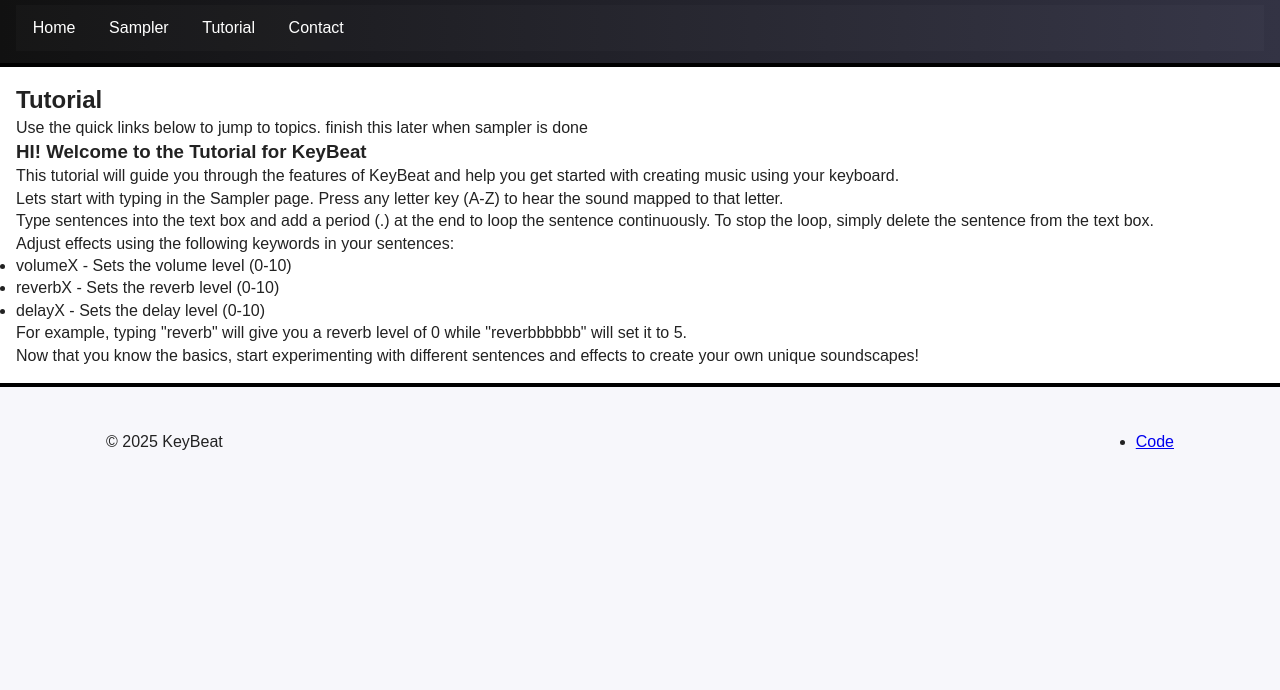
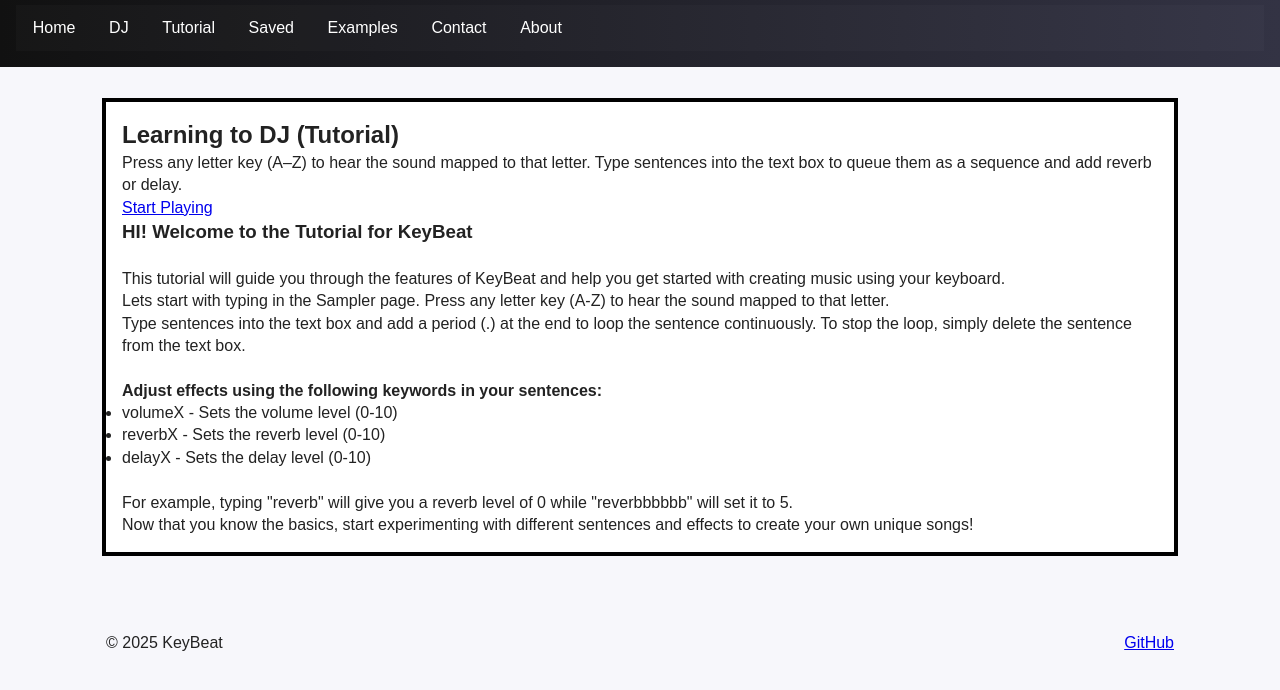
Before and after one commit to liwazaki/Music, a plain HTML site: page tutorial.html in a window 1280 px wide. Shown: the part 64-754 px from the top of the page. Drawn offline with Linux system fonts and the light colour scheme; a web font is replaced by a local one.

Commit message:
tutorial and sampler renaming

```diff
--- a/tutorial.html
+++ b/tutorial.html
@@ -1,10 +1,13 @@
-<!doctype html>
 <html lang="en">
 <head>
   <meta charset="utf-8" />
   <meta name="viewport" content="width=device-width,initial-scale=1" />
   <title>KeyBeat — Type to DJ</title>
   <link rel="stylesheet" href="css/styles.css" />
+<!--link to the coral pixels font-->
+<link rel="preconnect" href="https://fonts.googleapis.com">
+<link rel="preconnect" href="https://fonts.gstatic.com" crossorigin>
+<link href="https://fonts.googleapis.com/css2?family=Jersey+10&display=swap" rel="stylesheet">
 </head>
 <body>
 <header id="site-header">
@@ -14,34 +17,48 @@
     </div>
     <nav id="main-nav" role="navigation" aria-label="Main">
       <ul class="nav-list">
+<!--using a minimum of 7 content pages: index,sampler,tutorial,contact,about,saved,examples-->
+<!--homepage is index.html-->
         <li><a href="index.html">Home</a></li>
-        <li><a href="sampler.html">Sampler</a></li>
+        <li><a href="DJ.html">DJ</a></li>
         <li><a href="tutorial.html">Tutorial</a></li>
+        <li><a href="saved.html">Saved</a></li>
+        <li><a href="examples.html">Examples</a></li>
         <li><a href="contact.html">Contact</a></li>
+        <li><a href="about.html">About</a></li>
       </ul>
     </nav>
 </header>
+
+<main>
 <section id="tutorial" class="card">
-  <h2>Tutorial</h2>
-  <p>Use the quick links below to jump to topics. finish this later when sampler is done</p>
+    <h1>Learning to DJ (Tutorial)</h1>
+      <p>Press any letter key (A–Z) to hear the sound mapped to that letter. Type sentences into the text box to queue them as a sequence and add reverb or delay.</p>
+      <a class="cta" href="DJ.html">Start Playing</a>
+</br>
 
+<section id="how-to">
 <h3>HI! Welcome to the Tutorial for KeyBeat</h3>
+</br>
 <p>This tutorial will guide you through the features of KeyBeat and help you get started with creating music using your keyboard.</p>
 
 <p>Lets start with typing in the Sampler page. Press any letter key (A-Z) to hear the sound mapped to that letter. </p>
 
 <p>Type sentences into the text box and add a period (.) at the end to loop the sentence continuously.
 To stop the loop, simply delete the sentence from the text box.</p>
-
-<p>Adjust effects using the following keywords in your sentences:</p>
+</br>
+<p><b>Adjust effects using the following keywords in your sentences:</b></p>
 <ul>
 <li>volumeX - Sets the volume level (0-10)</li>
 <li>reverbX - Sets the reverb level (0-10)</li>
 <li>delayX - Sets the delay level (0-10)</li>
 </ul>
+</br>
 <p>For example, typing "reverb" will give you a reverb level of 0 while "reverbbbbbb" will set it to 5.</p>
-<p>Now that you know the basics, start experimenting with different sentences and effects to create your own unique soundscapes!</p>
+<p>Now that you know the basics, start experimenting with different sentences and effects to create your own unique songs!</p>
 </section>
+</section>
+</main>
 <!--footer for the site-->
 <footer id="site-footer">
     <div class="footer-left">
@@ -49,9 +66,11 @@ To stop the loop, simply delete the sentence from the text box.</p>
     </div>
     <div class="footer-right">
     <ul class="inline-links">
-    <li><a href="https://github.com/liwazaki/Music" rel="noopener" target="_blank">Code</a></li>
+    <p><a href="https://github.com/liwazaki/Music" rel="noopener" target="_blank">GitHub</a></p>
     </ul>
     </div>
 </footer>
 <!--makes it so the year in the footer will always the the most recent version-->
 <script>document.getElementById('year').textContent = new Date().getFullYear();</script>
+</body>
+</html>
```
Also changed, not shown: index.html (+6 -6 lines), DJ.html (renamed from sampler.html).
